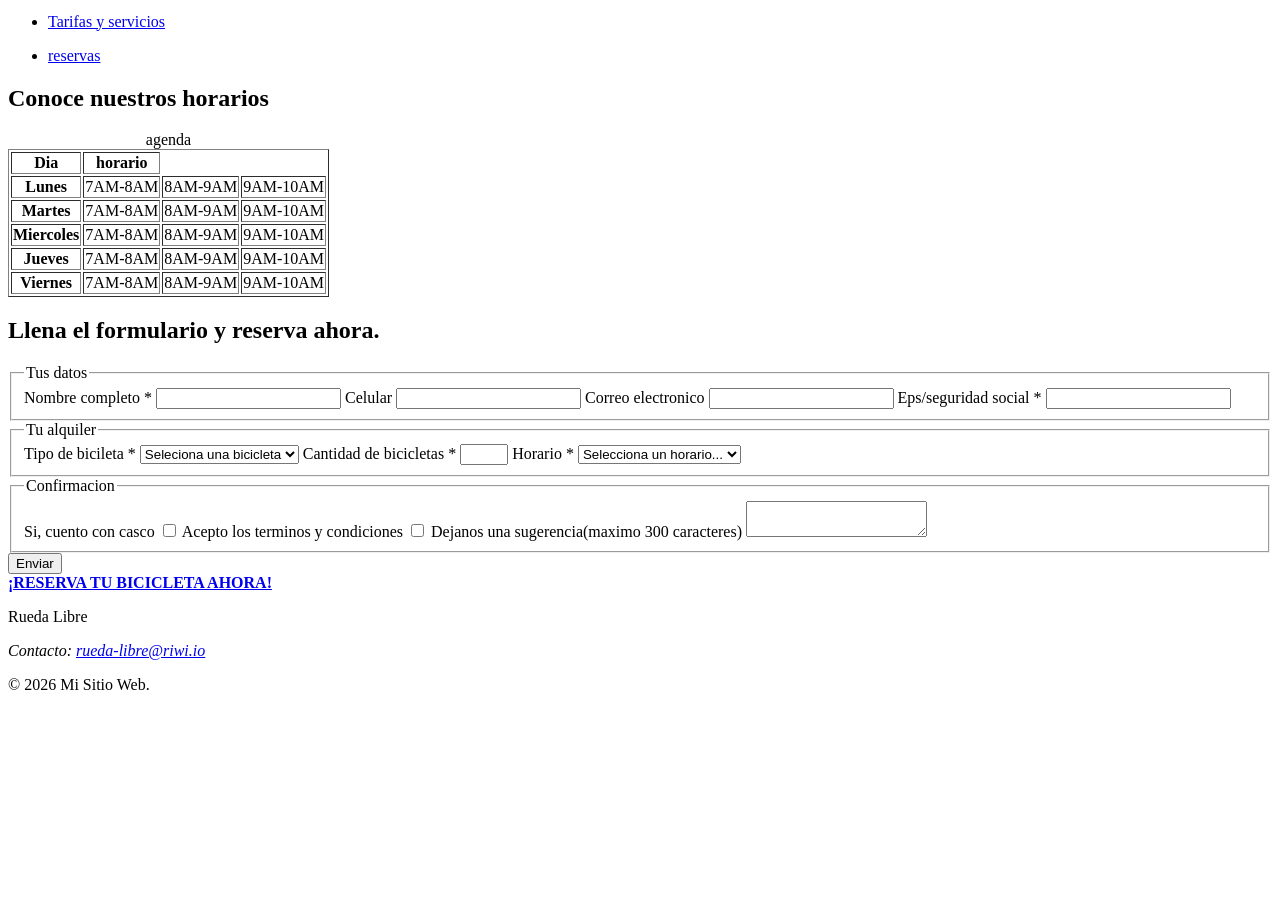
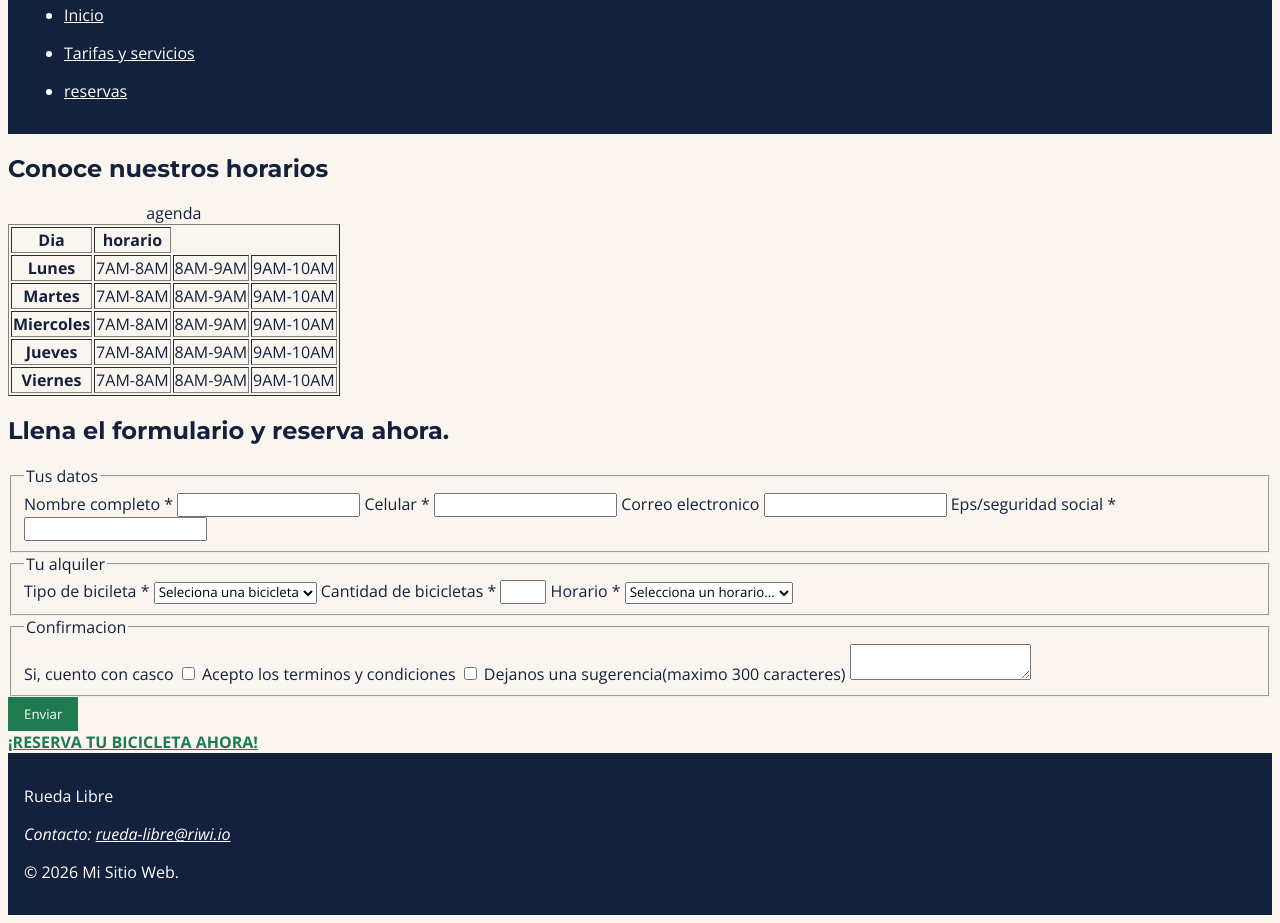
Before and after one commit to daniel1027va/rueda-libre, a plain HTML site: page paginas/reservas.html in a window 1280 px wide. Shown: the part 435-1358 px from the top of the page. Before the commit the page ends 1145 px from the top, so only its background shows below. Drawn offline with nearby package versions, Linux system fonts and the light colour scheme.

Commit message:
feat:agrega hoja de estilos

```diff
--- /dev/null
+++ b/css/styles.css
@@ -0,0 +1,82 @@
+/* ===== Variables globales ===== */
+:root {
+  /* Colores de marca */
+  --color-verde-ruta: #1E7A4F;
+  --color-naranja-pedal: #F39A2B;
+  --color-azul-noche: #14213D;
+  --color-crema: #FAF6EF;
+  --color-gris-asfalto: #5B6470;
+  --color-blanco: #FFFFFF;
+
+  /* Tipografías (con fuente de respaldo) */
+  --fuente-titulos: "Montserrat", sans-serif;
+  --fuente-textos: "Open Sans", sans-serif;
+
+  /* Escala de espaciado */
+  --espacio-pequeno: 0.5rem;
+  --espacio-mediano: 1rem;
+  --espacio-grande: 2rem;
+}
+
+/* ===== Herencia desde el body ===== */
+body {
+  font-family: var(--fuente-textos);
+  font-weight: 400;
+  color: var(--color-azul-noche);
+  background-color: var(--color-crema);
+}
+
+/* ===== Títulos (selector agrupado) ===== */
+h1, h2, h3, h4, h5, h6 {
+  font-family: var(--fuente-titulos);
+  font-weight: 700;
+}
+
+/* ===== Formulario: heredar la fuente ===== */
+input, select, button {
+  font-family: inherit;
+}
+
+/* ===== Encabezado y pie de página ===== */
+header, footer {
+  background-color: var(--color-azul-noche);
+  color: var(--color-blanco);
+  padding: var(--espacio-mediano);
+}
+
+/* ===== Texto secundario ===== */
+.texto-secundario {
+  color: var(--color-gris-asfalto);
+}
+
+/* ===== Enlaces ===== */
+a {
+  color: var(--color-verde-ruta);
+  text-decoration: underline;
+}
+
+/* Enlaces dentro del encabezado y pie (fondo oscuro) */
+header a, footer a {
+  color: var(--color-blanco);
+}
+
+/* ===== Botones ===== */
+button {
+  background-color: var(--color-verde-ruta);
+  color: var(--color-blanco);
+  border: none;
+  padding: var(--espacio-pequeno) var(--espacio-mediano);
+  cursor: pointer;
+}
+
+/* Botón secundario / destacados: naranja solo de fondo */
+.boton-secundario {
+  background-color: var(--color-naranja-pedal);
+  color: var(--color-azul-noche);
+}
+
+/* ===== Foco visible para navegar con teclado ===== */
+a:focus-visible, button:focus-visible, input:focus-visible, select:focus-visible {
+  outline: 3px solid var(--color-azul-noche);
+  outline-offset: 2px;
+}
--- a/paginas/reservas.html
+++ b/paginas/reservas.html
@@ -4,6 +4,11 @@
   <meta charset="UTF-8">
   <meta name="viewport" content="width=device-width, initial-scale=1.0">
   <meta name="description" content="Reserva tu bicicleta.">
+  <link rel="preconnect" href="https://fonts.googleapis.com">
+<link rel="preconnect" href="https://fonts.gstatic.com" crossorigin>
+<link href="https://fonts.googleapis.com/css2?family=Montserrat:ital,wght@0,100..900;1,100..900&family=Open+Sans:ital,wght@0,300..800;1,300..800&display=swap" rel="stylesheet">
+  <link rel="stylesheet" href="../css/styles.css">
+</head>
 <title>Reservas | reserva tu bicicleta en medellín. </title>
 <h1>Reserva tu bicicleta</h1>
   <header>
@@ -66,8 +71,8 @@
       <legend>Tus datos</legend>
   <label for="nombre">Nombre completo *</label>
 <input type="tel" id="nombre" name="nombre" required>
-<label for="cel">Celular</label>
-<input type="number" id="cel" name="cel" required>
+<label for="cel">Celular *</label>
+<input type="tel" id="cel" name="cel" pattern="3[0-9]{9}" maxlength="10" inputmode="numeric" required>
 <label for="mail">Correo electronico</label>
 <input type="email" id="mail" name="mail">
 <label for="eps">Eps/seguridad social *</label>
```
Also changed, not shown: index.html (+4 -0 lines), paginas/tarifas.html (+4 -0 lines).
